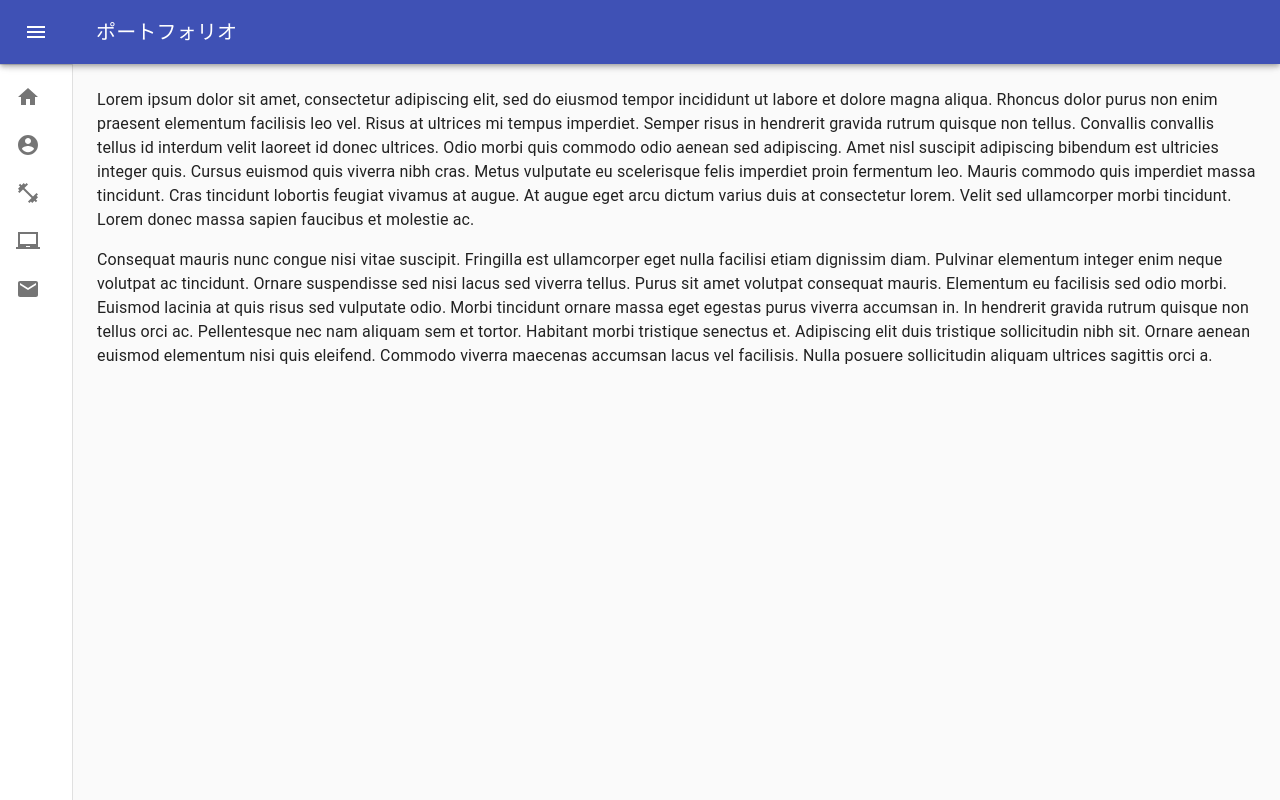
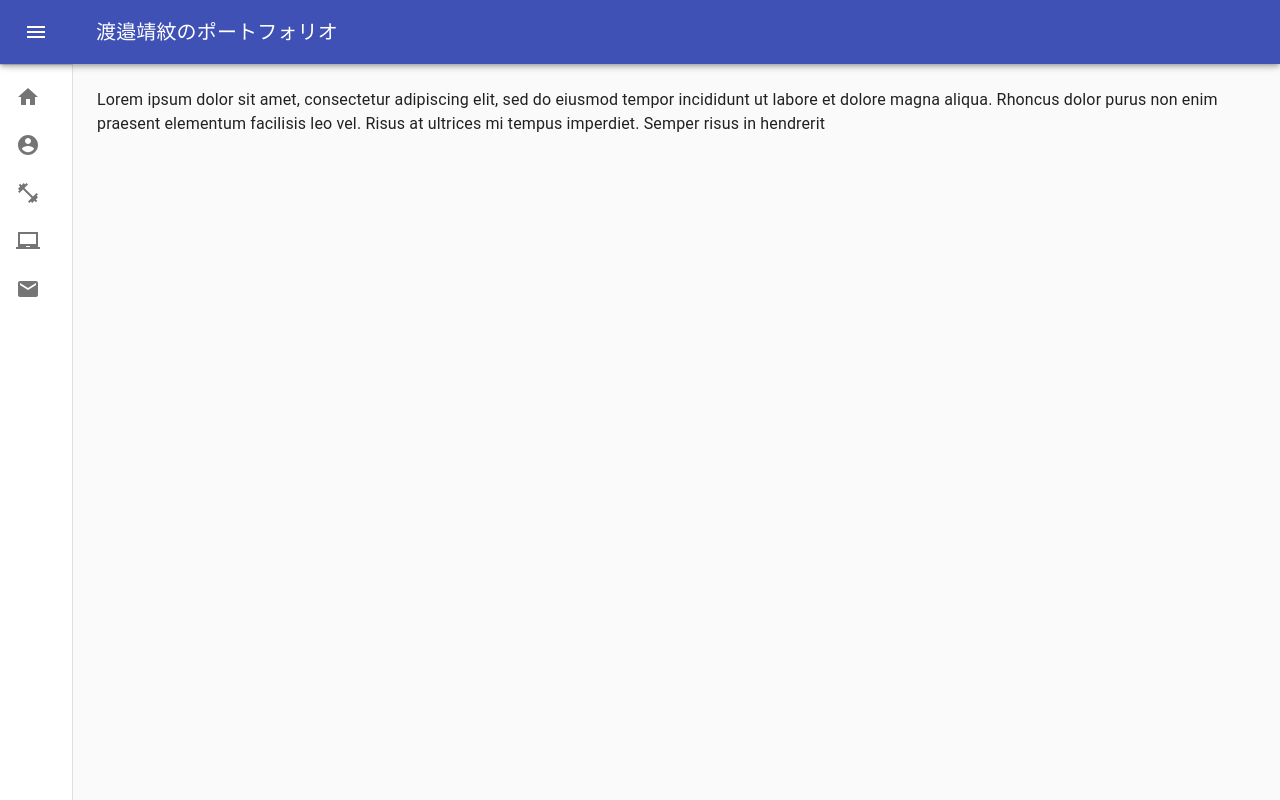
Before and after one commit to yasuyasu-w/myportforio, a React (Create React App) app: page / in a window 1280 px wide. Built offline with nearby package versions, Linux system fonts and the light colour scheme.

Commit message:
react-route-domをインストール

```diff
--- a/package.json
+++ b/package.json
@@ -14,6 +14,7 @@
     "@types/react-dom": "^16.9.0",
     "react": "^16.13.1",
     "react-dom": "^16.13.1",
+    "react-router-dom": "^5.2.0",
     "react-scripts": "3.4.1",
     "typescript": "~3.7.2"
   },
--- a/src/Bar/MiniDrawer.tsx
+++ b/src/Bar/MiniDrawer.tsx
@@ -21,6 +21,8 @@
 import FitnessCenterIcon from '@material-ui/icons/FitnessCenter';
 import LaptopChromebookIcon from '@material-ui/icons/LaptopChromebook';
 import MailIcon from '@material-ui/icons/Mail';
+
+import { BrowserRouter as Router, Route, Switch } from "react-router-dom";
 
 const drawerWidth = 240;
 
@@ -123,7 +125,7 @@
          <MenuIcon />
           </IconButton>
           <Typography variant="h6" noWrap>
-            ポートフォリオ
+            渡邉靖紋のポートフォリオ
           </Typography>
         </Toolbar>
       </AppBar>
@@ -192,24 +194,6 @@
           Lorem ipsum dolor sit amet, consectetur adipiscing elit, sed do eiusmod tempor incididunt
           ut labore et dolore magna aliqua. Rhoncus dolor purus non enim praesent elementum
           facilisis leo vel. Risus at ultrices mi tempus imperdiet. Semper risus in hendrerit
-          gravida rutrum quisque non tellus. Convallis convallis tellus id interdum velit laoreet id
-          donec ultrices. Odio morbi quis commodo odio aenean sed adipiscing. Amet nisl suscipit
-          adipiscing bibendum est ultricies integer quis. Cursus euismod quis viverra nibh cras.
-          Metus vulputate eu scelerisque felis imperdiet proin fermentum leo. Mauris commodo quis
-          imperdiet massa tincidunt. Cras tincidunt lobortis feugiat vivamus at augue. At augue eget
-          arcu dictum varius duis at consectetur lorem. Velit sed ullamcorper morbi tincidunt. Lorem
-          donec massa sapien faucibus et molestie ac.
-        </Typography>
-        <Typography paragraph>
-          Consequat mauris nunc congue nisi vitae suscipit. Fringilla est ullamcorper eget nulla
-          facilisi etiam dignissim diam. Pulvinar elementum integer enim neque volutpat ac
-          tincidunt. Ornare suspendisse sed nisi lacus sed viverra tellus. Purus sit amet volutpat
-          consequat mauris. Elementum eu facilisis sed odio morbi. Euismod lacinia at quis risus sed
-          vulputate odio. Morbi tincidunt ornare massa eget egestas purus viverra accumsan in. In
-          hendrerit gravida rutrum quisque non tellus orci ac. Pellentesque nec nam aliquam sem et
-          tortor. Habitant morbi tristique senectus et. Adipiscing elit duis tristique sollicitudin
-          nibh sit. Ornare aenean euismod elementum nisi quis eleifend. Commodo viverra maecenas
-          accumsan lacus vel facilisis. Nulla posuere sollicitudin aliquam ultrices sagittis orci a.
         </Typography>
       </main>
     </div>
```
Also changed, not shown: 1 other file (tests, documents, lock files or other folders).
